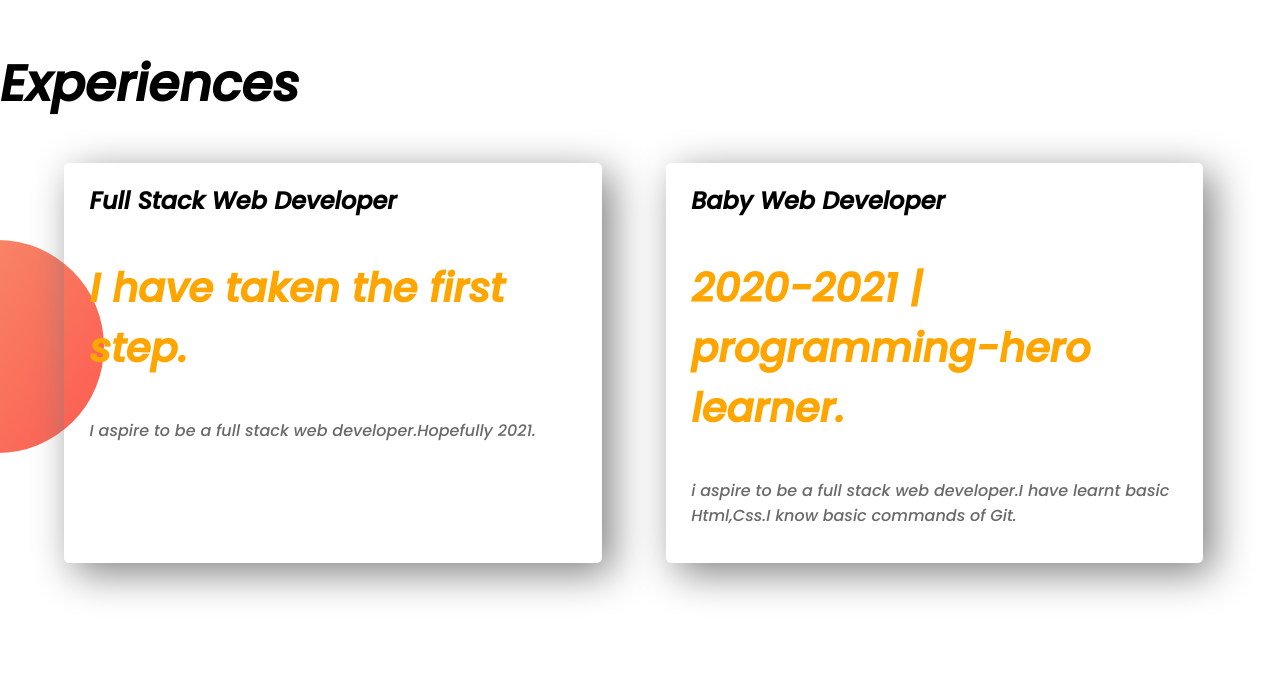
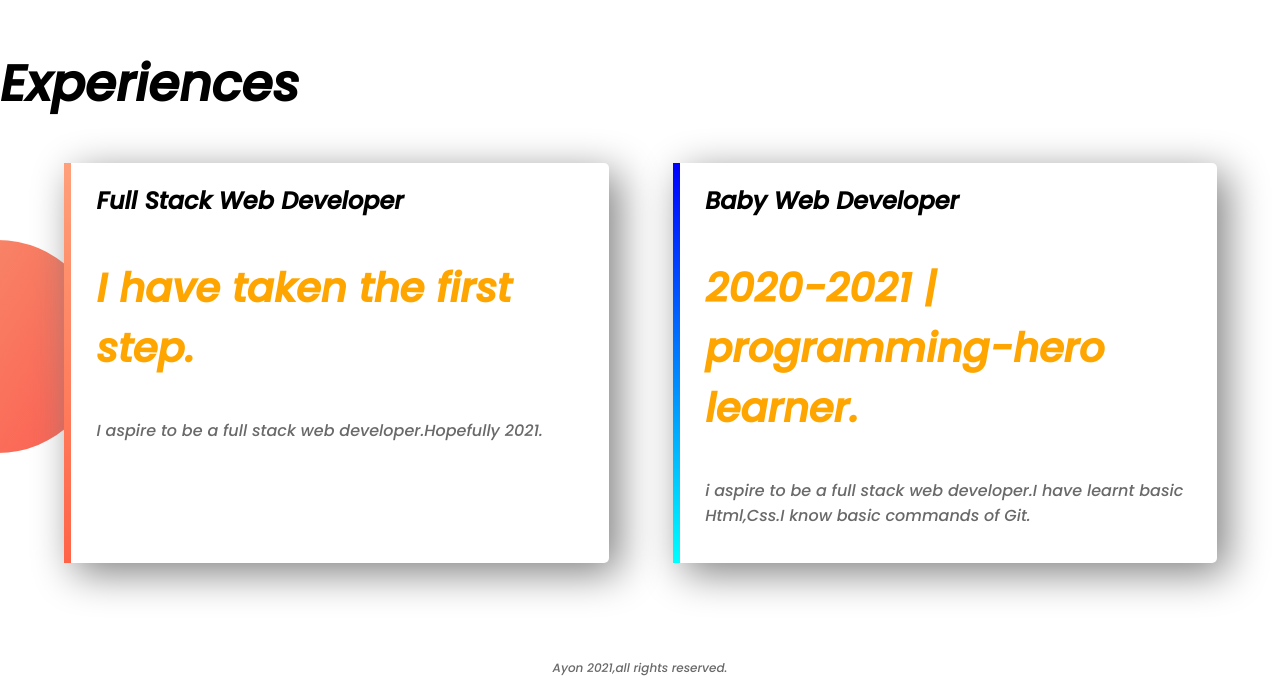
Before and after one commit to Ayon-Biswas/web-portfolio, a plain HTML site: page index.html in a window 1280 px wide. Shown: the part 1195-1884 px from the top of the page. Before the commit the page ends 1842 px from the top, so only its background shows below. Drawn offline with Linux system fonts and the light colour scheme.

Commit message:
added footer and other things

```diff
--- a/index.html
+++ b/index.html
@@ -33,16 +33,21 @@
     </section>
     <section class="experience-area">
         <h1>Experiences</h1>
-    <div class="half-width single-experince">
+    <div id="full-stack" class="half-width single-experince">
         <h2>Full Stack Web Developer</h2>
         <h3><span class="orange-highlight">I have taken the first step.</span></h3>
         <p>I aspire to be a full stack web developer.Hopefully 2021.</p>
     </div>
-    <div class="half-width single-experince">
+    <div id="baby-web" class="half-width single-experince">
      <h2>Baby Web Developer</h2>
      <h3><span class="orange-highlight">2020-2021 | programming-hero learner.</span></h3>
      <p>i aspire to be a full stack web developer.I have learnt basic Html,Css.I know basic commands of Git. </p>
     </div>
     </section>
+    <footer>
+        <p>
+            Ayon 2021,all rights reserved.
+        </p>
+    </footer>
 </body>
 </html>
--- a/style.css
+++ b/style.css
@@ -55,3 +55,18 @@ section{
     background-repeat: no-repeat;
     background-position: left;
 }
+#full-stack{
+    border-left: 7px solid;
+    border-image:linear-gradient( lightsalmon , tomato);
+    background-color: white;
+    border-image-slice: 1;
+}
+#baby-web{
+    border-left: 7px solid;
+    border-image: linear-gradient(blue,cyan);
+    border-image-slice: 1;
+}
+footer p{
+    text-align: center;
+    font-size: 12px;
+}
```
